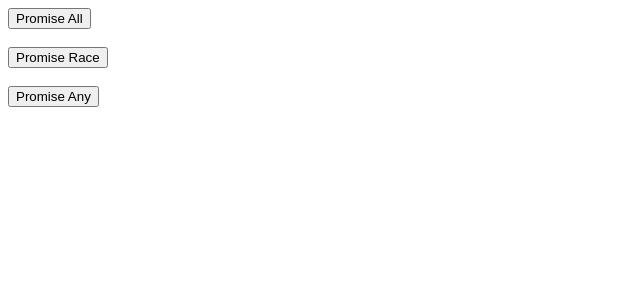
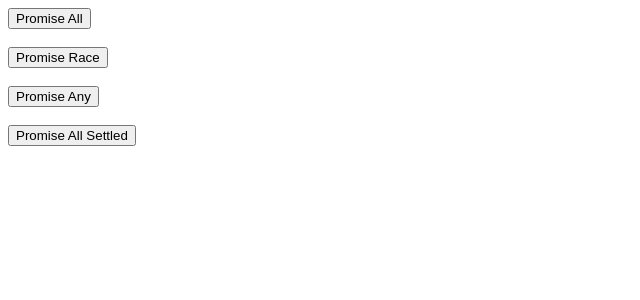
Before and after one commit to thiago-desenv/fundamentos-angular-http, an Angular app: page / in a window 1280 px wide. Shown: the top 300 px of the page, without its empty margins (0-640 px from the left). Built offline with nearby package versions, Linux system fonts and the light colour scheme.

Commit message:
Utilizado promise all settled

```diff
--- a/src/app/components/promises/promises.component.html
+++ b/src/app/components/promises/promises.component.html
@@ -5,3 +5,6 @@
 <br>
 <br>
 <button (click)="promiseAny()">Promise Any</button>
+<br>
+<br>
+<button (click)="promiseAllSettled()">Promise All Settled</button>
--- a/src/app/components/promises/promises.component.ts
+++ b/src/app/components/promises/promises.component.ts
@@ -57,4 +57,14 @@ export class PromisesComponent {
    .catch((error) => { console.log('Error ', error); })
    .finally(() => console.log('Finally'));
   }
+
+  promiseAllSettled() {
+   Promise.allSettled([
+    this._promisesService.getUsers(),
+    this._promisesService.getTodos()
+   ])
+   .then((response) => { console.log('Response', response); })
+   .catch((error) => { console.log('Error ', error); })
+   .finally(() => console.log('Finally'));
+  }
 }
```
